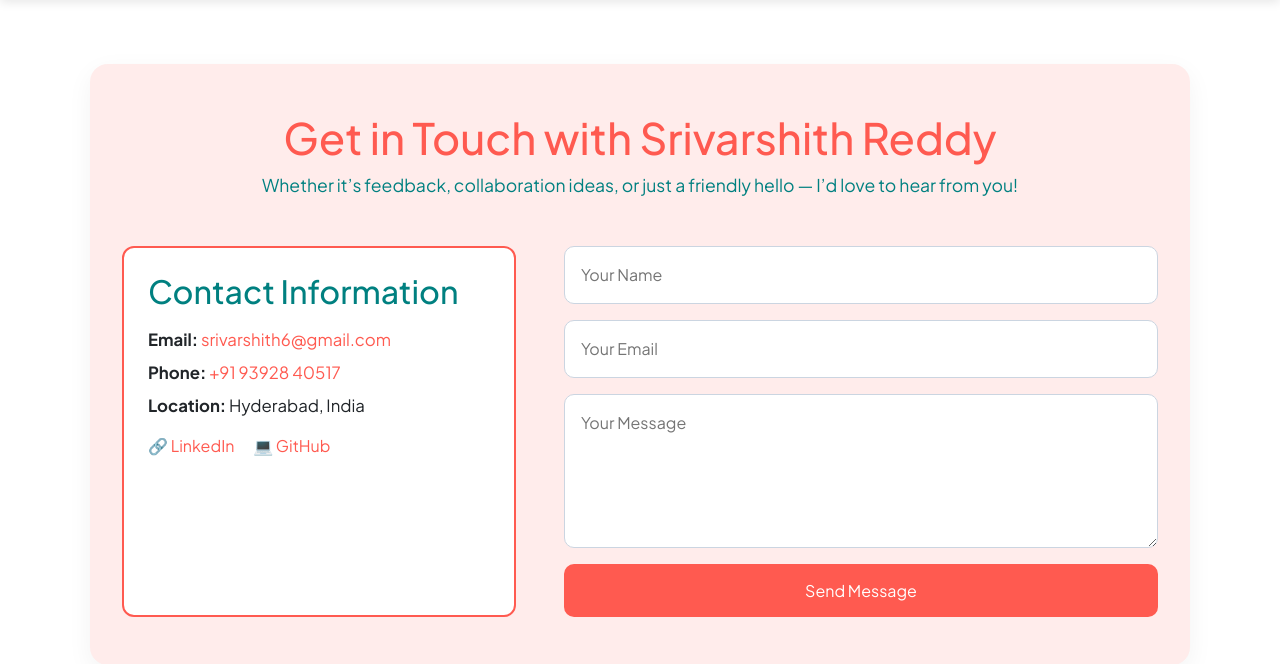
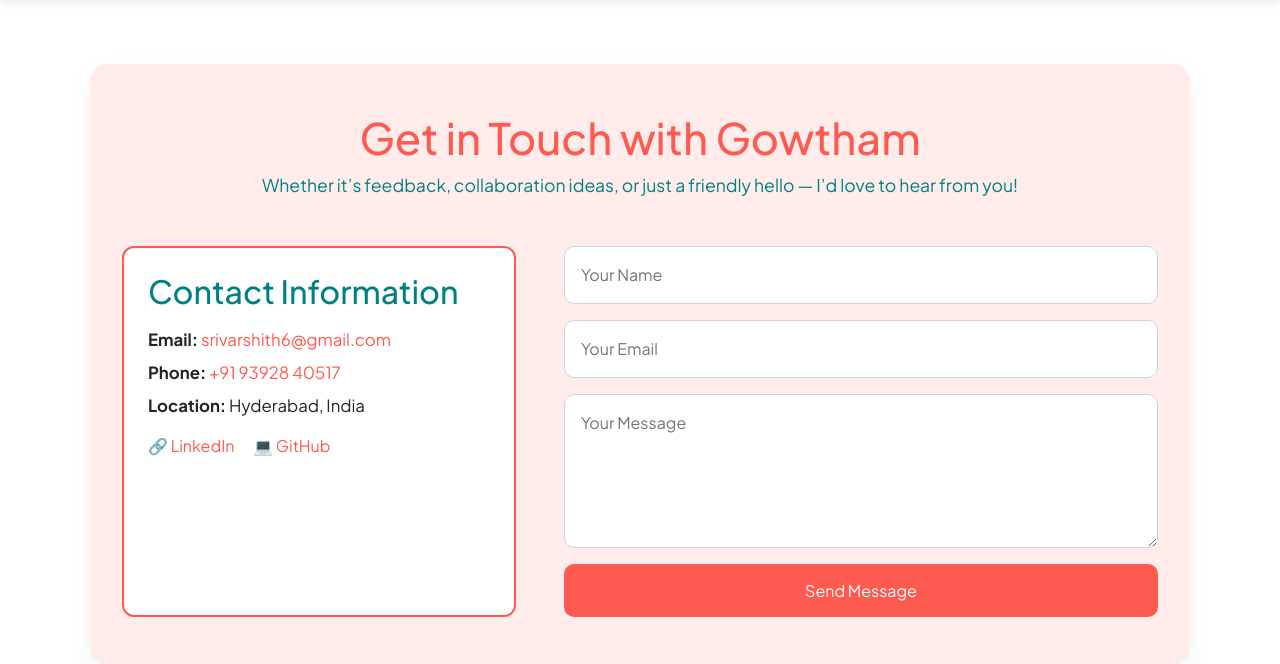
Before and after one commit to sri-varshith-reddy/campuspulse, a Node project: template views/listings/contact.ejs in a window 1280 px wide. Shown: the part 80-744 px from the top of the page. Run offline with Node 20 templates, Linux system fonts and the light colour scheme; the template is opened without the code that fills it, so the values that code supplies are empty; some libraries are stand-ins or nearby versions.

Commit message:
Update contact name from Srivarshith to Gowtham

```diff
--- a/views/listings/contact.ejs
+++ b/views/listings/contact.ejs
@@ -2,7 +2,7 @@
 
 <!-- Contact Section -->
 <section class="contact-container">
-  <h1>Get in Touch with <span class="highlight">Srivarshith Reddy</span></h1>
+  <h1>Get in Touch with <span class="highlight">Gowtham</span></h1>
   <p class="intro-text">
     Whether it’s feedback, collaboration ideas, or just a friendly hello — I’d love to hear from you!
   </p>
```
